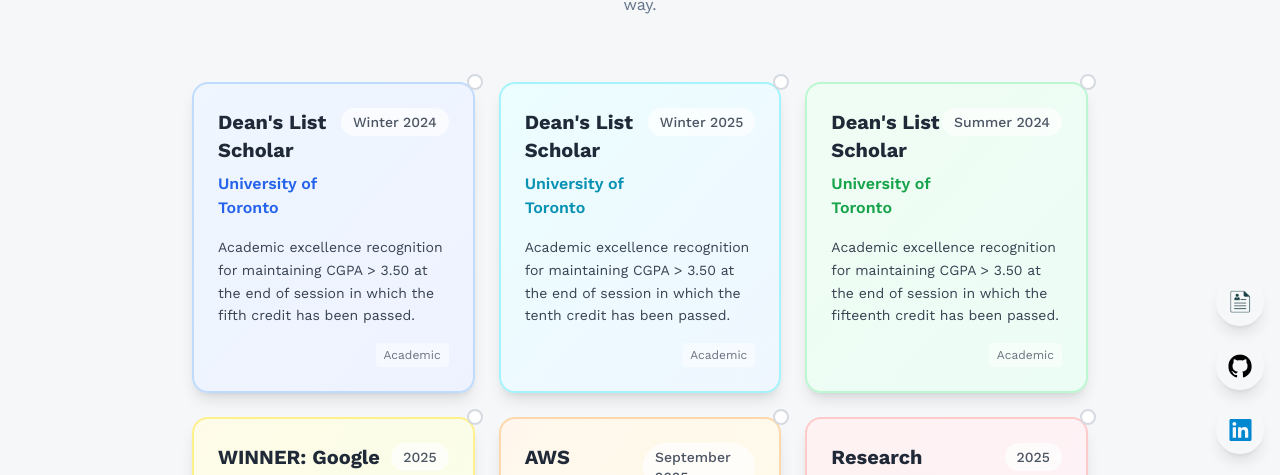
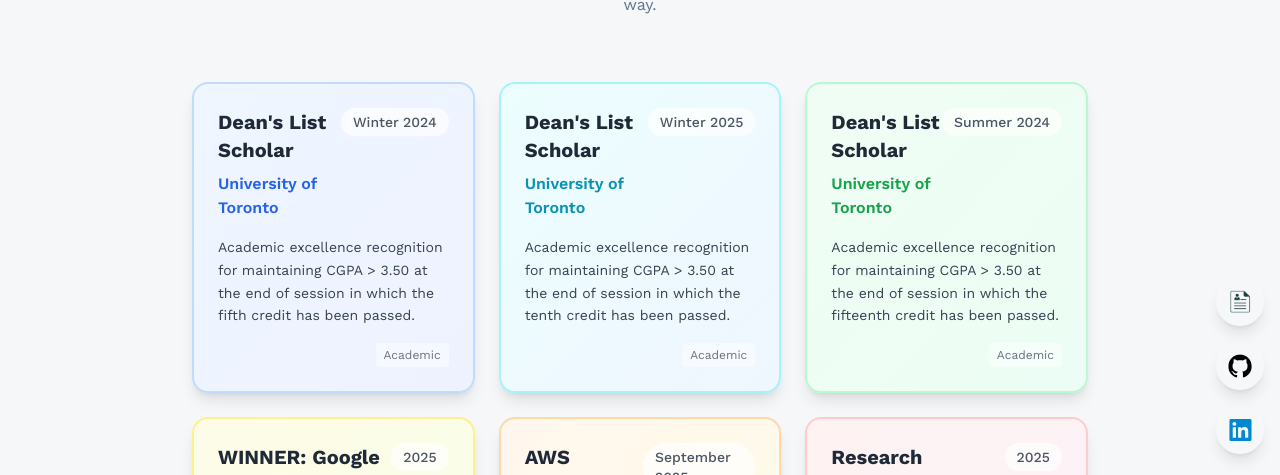
Before and after one commit to Khushi-Malik/KhushiPersonalWebsite, a React (Vite) app in the folder khushi-portfolio/: page /achievement in a window 1280 px wide. Shown: the part 258-733 px from the top of the page. Built offline with nearby package versions, Linux system fonts and the light colour scheme.

Commit message:
fixed smth

```diff
--- a/khushi-portfolio/src/pages/Achievement.jsx
+++ b/khushi-portfolio/src/pages/Achievement.jsx
@@ -172,14 +172,6 @@
                       {achievement.category}
                     </span>
                   </div>
-
-                  {/* Hover effect dot - similar to your timeline */}
-                  <div className={`absolute -top-2 -right-2 w-4 h-4 rounded-full transition-all duration-300 ${
-                    isHovered
-                      ? `bg-gradient-to-r ${colorScheme.gradient.replace('from-', 'from-').replace('to-', 'to-')} border-2 border-white shadow-md scale-110`
-                      : 'bg-white border-2 border-gray-200'
-                  }`}>
-                  </div>
                 </div>
               </div>
             );
```
